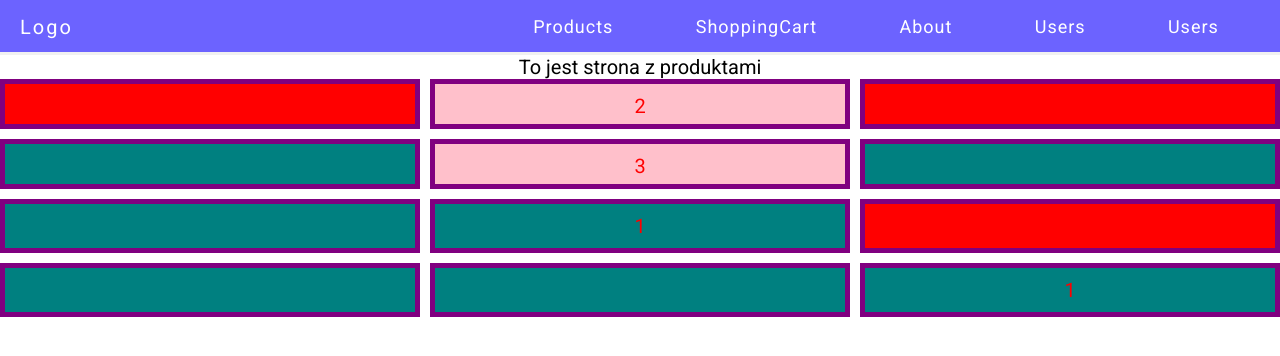
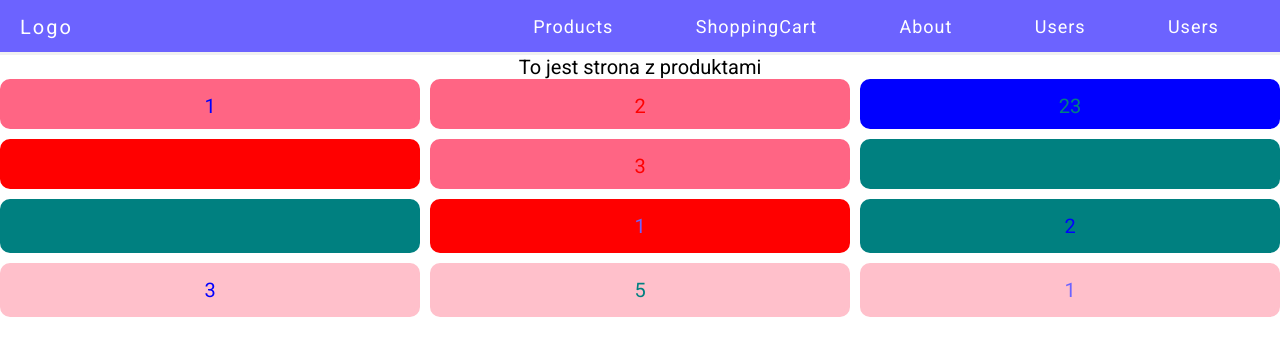
Before and after one commit to rnied137/Front, a React (Create React App) app: page /products in a window 1280 px wide. Shown: the top 356 px of the page. Built offline with nearby package versions, Linux system fonts and the light colour scheme.

Commit message:
colors everywhere

```diff
--- a/src/Components/Products.js
+++ b/src/Components/Products.js
@@ -1,17 +1,26 @@
 import React from "react";
 import styled, { css } from "styled-components";
 
-const colors = ["blue", "pink", "teal", "red"];
+const colors = ["blue", "pink", "teal", "red", "#ff6584", "#6C63FF"];
 
 export const Item = styled.div`
   display: flex;
   justify-content: center;
   padding: 0.5rem;
-  color: red;
-  border: 5px solid purple;
-  ${({ color = colors[Math.floor(Math.random() * (colors.length - 1)) + 1] }) =>
+
+  ${({ color = colors[Math.floor(Math.random() * (colors.length - 0)) + 0] }) =>
     css`
       background-color: ${color};
+      border: 5px solid ${color};
+      border-radius: 10px;
+      color: ${color};
+
+    `}
+    ${({ fontColor = colors[Math.floor(Math.random() * (colors.length - 0)) + 0] }) =>
+    css`
+
+      color: ${fontColor};
+
     `}
 `;
 
@@ -33,8 +42,8 @@ const Products = () => {
         <Item>
           <p>2</p>
         </Item>
-        <Item></Item>
-        <Item></Item>
+        <Item>23</Item>
+        <Item>76</Item>
         <Item>
           <p>3</p>
         </Item>
@@ -43,9 +52,9 @@ const Products = () => {
         <Item>
           <p>1</p>
         </Item>
-        <Item></Item>
-        <Item></Item>
-        <Item></Item>
+        <Item>2</Item>
+        <Item>3</Item>
+        <Item>5</Item>
         <Item>
           <p>1</p>
         </Item>
```
